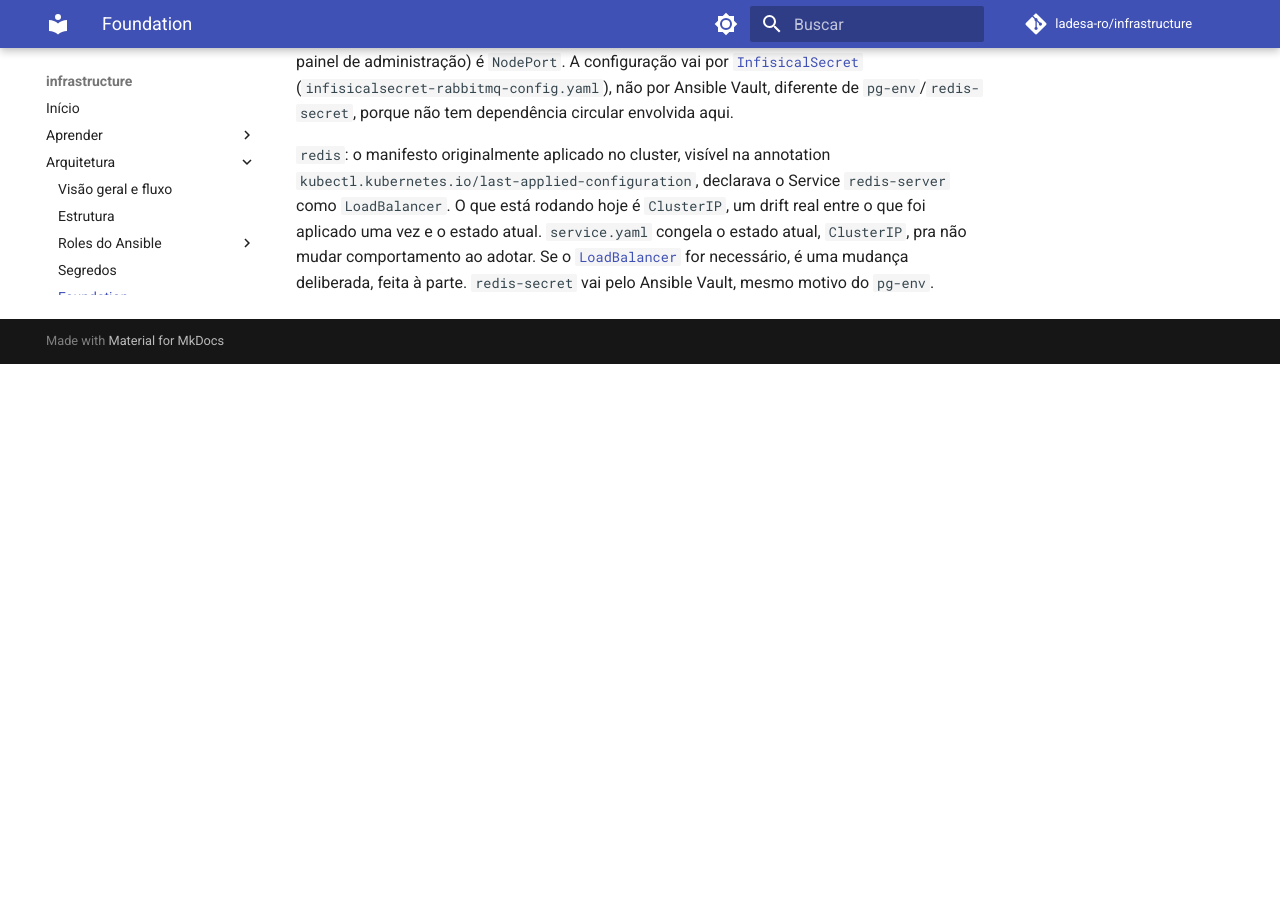
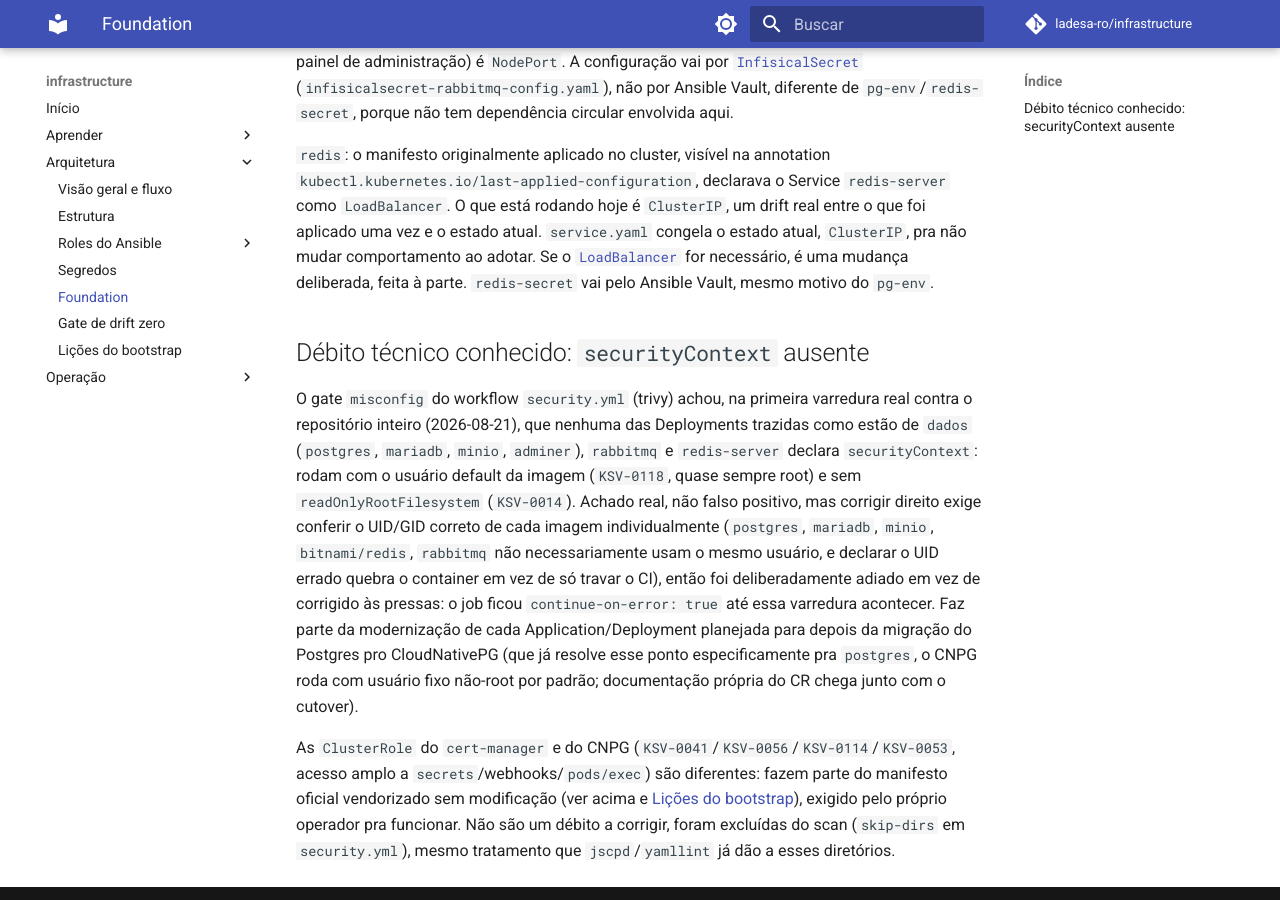
Before and after one commit to ladesa-ro/infrastructure, an MkDocs documentation site: the page built from docs/arquitetura/foundation.md, in a window 1280 px wide and 900 px high, scrolled down 1257 px. Built offline with MkDocs 1.6.1 and Material for MkDocs 9.7.7, drawn with Linux system fonts in a browser that asks for light colours; comment, search, counter and statistics services are not loaded; before the commit the page ends 1621 px from its top, so only the background shows below that.

Commit message:
fix(ci): unblock security scan on vendored manifests

```diff
--- a/docs/arquitetura/foundation.md
+++ b/docs/arquitetura/foundation.md
@@ -25,3 +25,9 @@ flowchart LR
 `rabbitmq`: `deployment.yaml`, `pvc.yaml` e `service.yaml`, copiados como já rodam no namespace `ladesa-ro-production`. O Service `rabbitmq-amqp` (porta 5672, protocolo AMQP, ver [Mensageria e streaming](../aprender/mensageria.md)) é [`LoadBalancer`](../aprender/rede-interna-do-cluster.md), exposto de fora; `rabbitmq-web` (porta 80, o painel de administração) é `NodePort`. A configuração vai por [`InfisicalSecret`](../aprender/infisical.md) (`infisicalsecret-rabbitmq-config.yaml`), não por Ansible Vault, diferente de `pg-env`/`redis-secret`, porque não tem dependência circular envolvida aqui.
 
 `redis`: o manifesto originalmente aplicado no cluster, visível na annotation `kubectl.kubernetes.io/last-applied-configuration`, declarava o Service `redis-server` como `LoadBalancer`. O que está rodando hoje é `ClusterIP`, um drift real entre o que foi aplicado uma vez e o estado atual. `service.yaml` congela o estado atual, `ClusterIP`, pra não mudar comportamento ao adotar. Se o [`LoadBalancer`](../aprender/rede-interna-do-cluster.md) for necessário, é uma mudança deliberada, feita à parte. `redis-secret` vai pelo Ansible Vault, mesmo motivo do `pg-env`.
+
+## Débito técnico conhecido: `securityContext` ausente
+
+O gate `misconfig` do workflow `security.yml` (trivy) achou, na primeira varredura real contra o repositório inteiro (2026-08-21), que nenhuma das Deployments trazidas como estão de `dados` (`postgres`, `mariadb`, `minio`, `adminer`), `rabbitmq` e `redis-server` declara `securityContext`: rodam com o usuário default da imagem (`KSV-0118`, quase sempre root) e sem `readOnlyRootFilesystem` (`KSV-0014`). Achado real, não falso positivo, mas corrigir direito exige conferir o UID/GID correto de cada imagem individualmente (`postgres`, `mariadb`, `minio`, `bitnami/redis`, `rabbitmq` não necessariamente usam o mesmo usuário, e declarar o UID errado quebra o container em vez de só travar o CI), então foi deliberadamente adiado em vez de corrigido às pressas: o job ficou `continue-on-error: true` até essa varredura acontecer. Faz parte da modernização de cada Application/Deployment planejada para depois da migração do Postgres pro CloudNativePG (que já resolve esse ponto especificamente pra `postgres`, o CNPG roda com usuário fixo não-root por padrão; documentação própria do CR chega junto com o cutover).
+
+As `ClusterRole` do `cert-manager` e do CNPG (`KSV-0041`/`KSV-0056`/`KSV-0114`/`KSV-0053`, acesso amplo a `secrets`/webhooks/`pods/exec`) são diferentes: fazem parte do manifesto oficial vendorizado sem modificação (ver acima e [Lições do bootstrap](licoes-do-bootstrap.md)), exigido pelo próprio operador pra funcionar. Não são um débito a corrigir, foram excluídas do scan (`skip-dirs` em `security.yml`), mesmo tratamento que `jscpd`/`yamllint` já dão a esses diretórios.
--- a/mkdocs.yml
+++ b/mkdocs.yml
@@ -107,6 +107,7 @@ nav:
   - Operação:
       - Checklist: operacao/checklist.md
       - Bootstrap na VM: operacao/bootstrap.md
+      - Pendências: operacao/pendencias.md
       - Scripts: operacao/scripts.md
       - Estado fora do git: operacao/estado-fora-do-git.md
       - Desenvolvimento: operacao/desenvolvimento.md
```
Also changed, not shown: docs/operacao/pendencias.md (added, +38 -0 lines), 2 other files.
